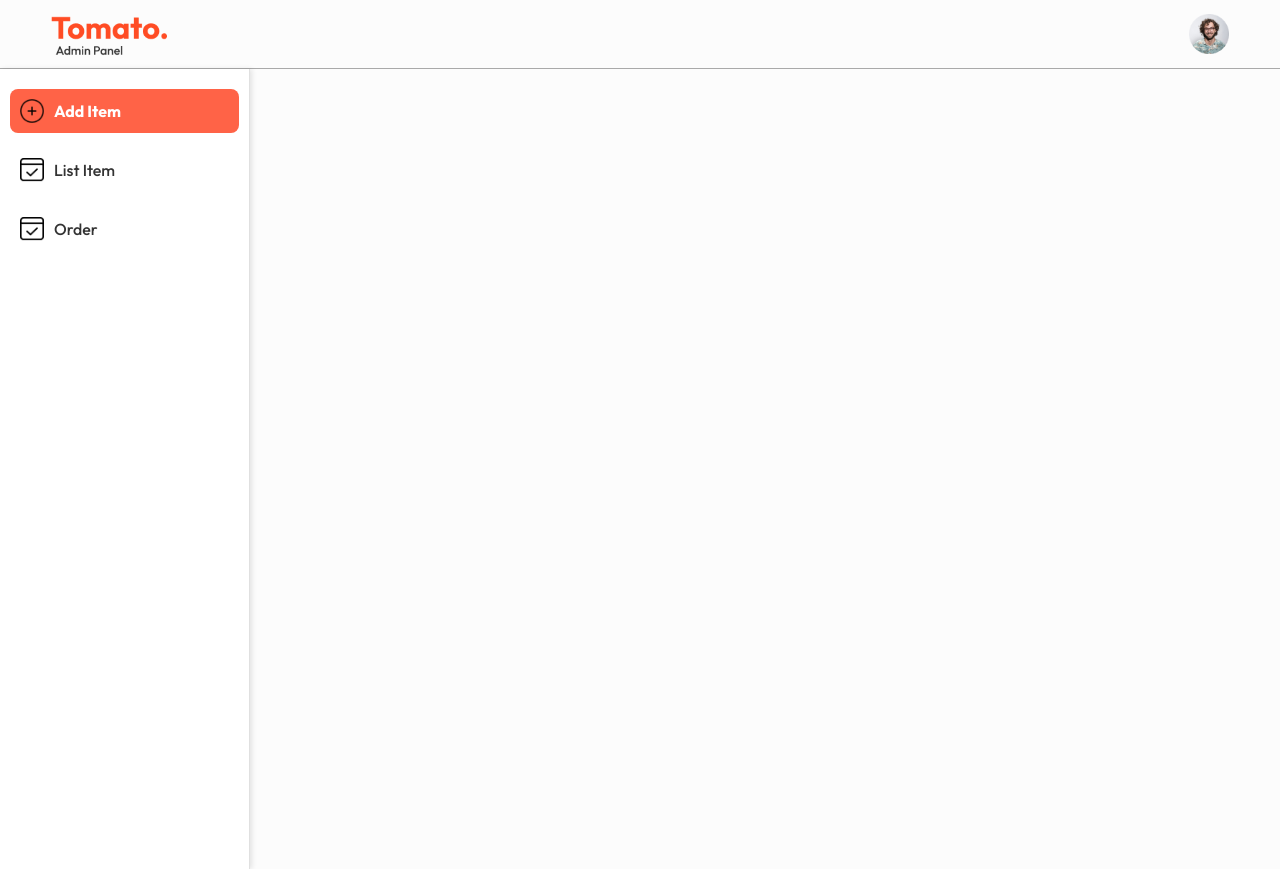
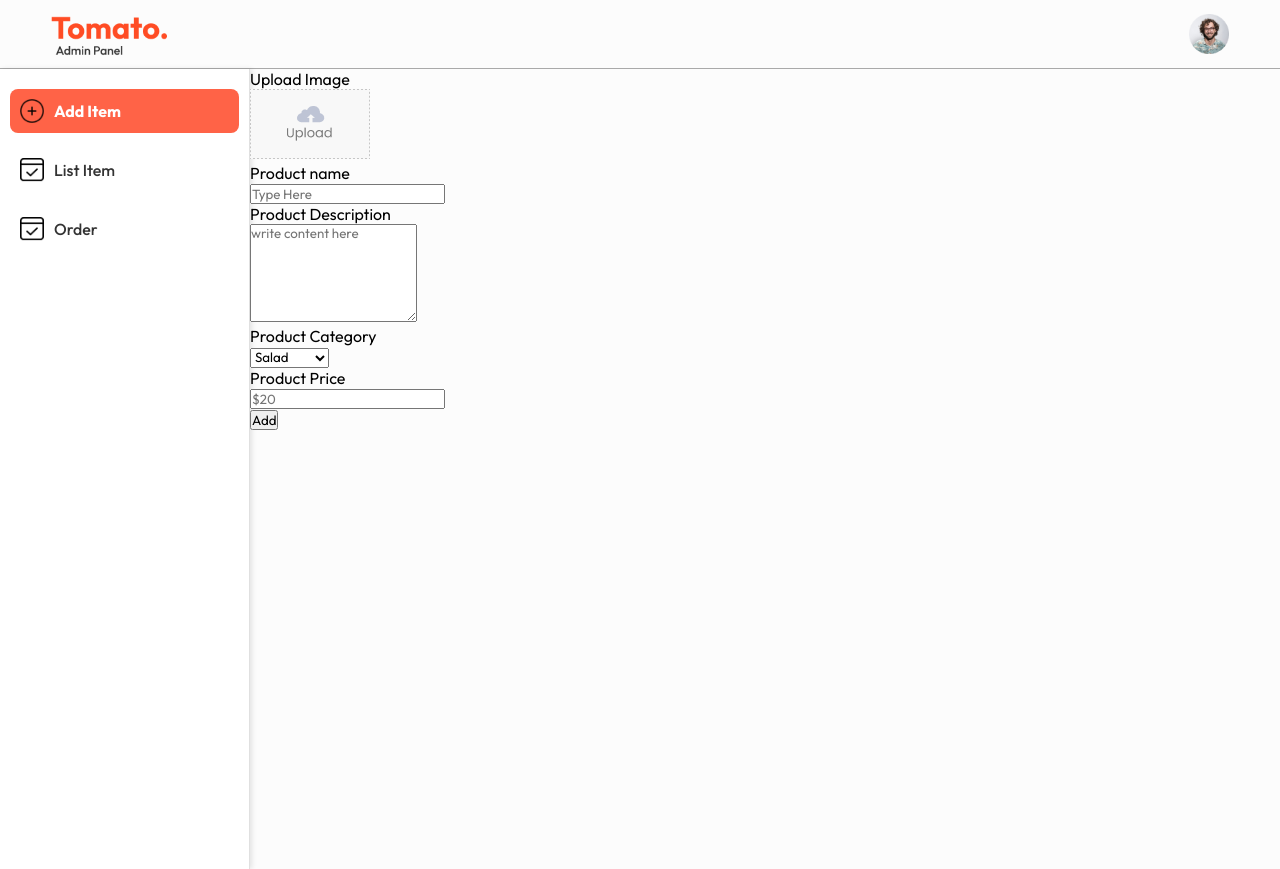
Before and after one commit to sandun7787/Orange-Food-Delivery-Website, a React (Vite) app in the folder Admin/: page /add in a window 1280 px wide. Built offline with nearby package versions, Linux system fonts and the light colour scheme.

Commit message:
complete-the-add-jsx-fils

```diff
--- a/Admin/src/pages/Add/Add.jsx
+++ b/Admin/src/pages/Add/Add.jsx
@@ -1,9 +1,50 @@
 import React from 'react'
 import './Add.css'
+import { assets } from '../../assets/assets'
 
 const Add = () => {
   return (
-    <div>
+    <div className='add'>
+      <form className='flex-col'>
+        <div className="add-img-upload flex-col">
+          <p>Upload Image</p>
+          <label htmlFor="image">
+            <img src={assets.upload_area} alt="" />
+          </label>
+          <input type="file" id='image' hidden required/>
+
+        </div>
+        <div className='add-product-name flex-col'>
+          <p>Product name</p>
+          <input type="text" name='name' placeholder='Type Here' />
+
+        </div>
+        <div className="add-product-description flex-col">
+             <p>Product Description</p>
+             <textarea name="description" id="" rows="6" placeholder='write content here' aria-required></textarea>
+
+        </div>
+        <div className="add-category-price">
+          <div className="add-category flex-col">
+            <p>Product Category</p>
+            <select name="category" id="">
+              <option value="Salad">Salad</option>
+              <option value="Rolls">Rolls</option>
+              <option value="Deserts">Deserts</option>
+              <option value="Sandwich">Sandwich</option>
+              <option value="Cake">Cake</option>
+              <option value="Pure Veg">Pure Veg</option>
+              <option value="Pasta">Pasta</option>
+              <option value="Noodles">Noodles</option>
+            </select>
+          </div>
+          <div className="add-price flex-col">
+            <p>Product Price</p>
+            <input type="Number" name='price' placeholder='$20' />
+          </div>
+        </div>
+        <button type='submit' className='add-btn'>Add</button>
+      </form>
 
     </div>
   )
--- a/Admin/src/pages/List/List.jsx
+++ b/Admin/src/pages/List/List.jsx
@@ -4,7 +4,7 @@
 const List = () => {
   return (
     <div>
-
+      list
     </div>
   )
 }
--- a/Admin/src/pages/Order/Order.jsx
+++ b/Admin/src/pages/Order/Order.jsx
@@ -4,7 +4,7 @@
 const Order = () => {
   return (
     <div>
-
+      order
     </div>
   )
 }
```
